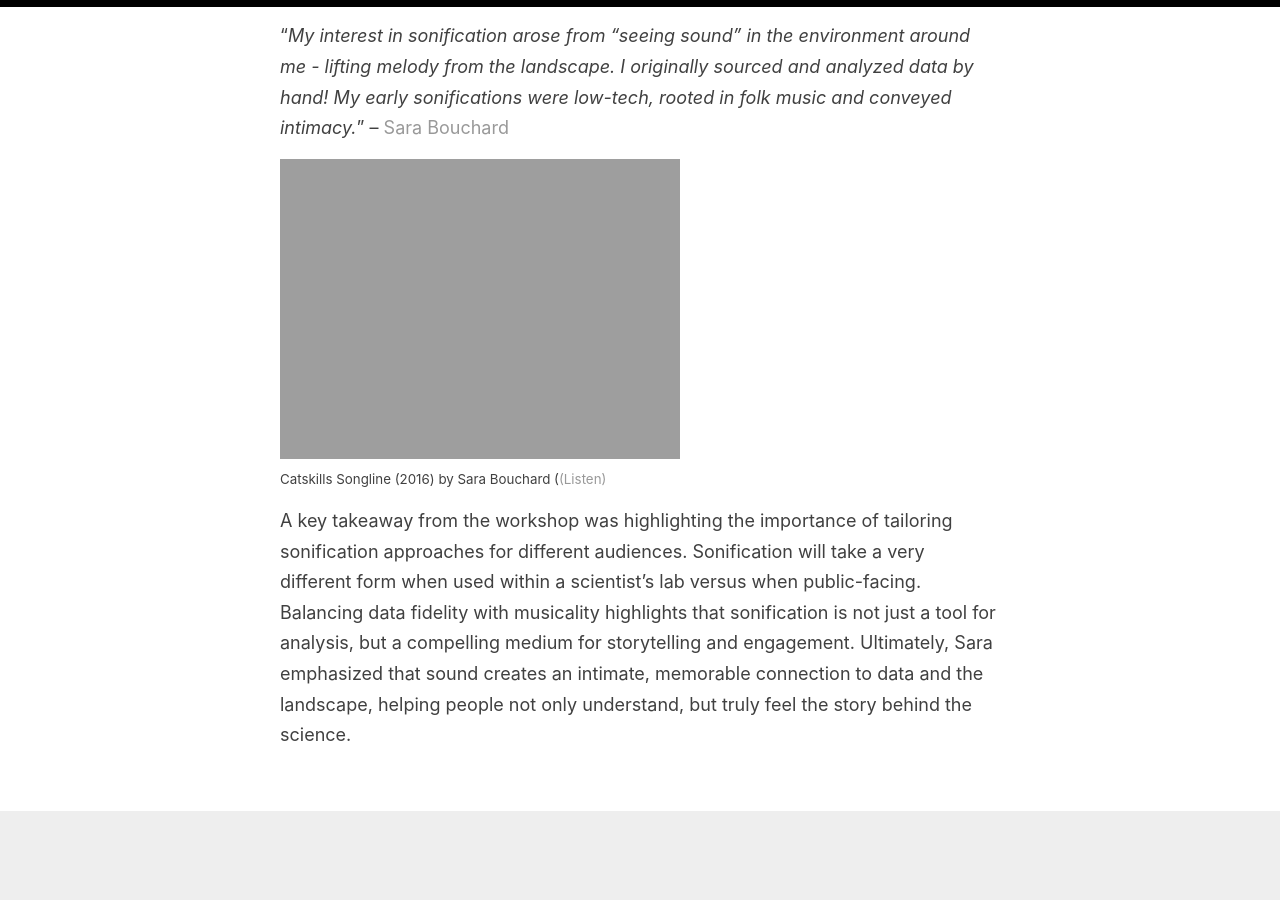
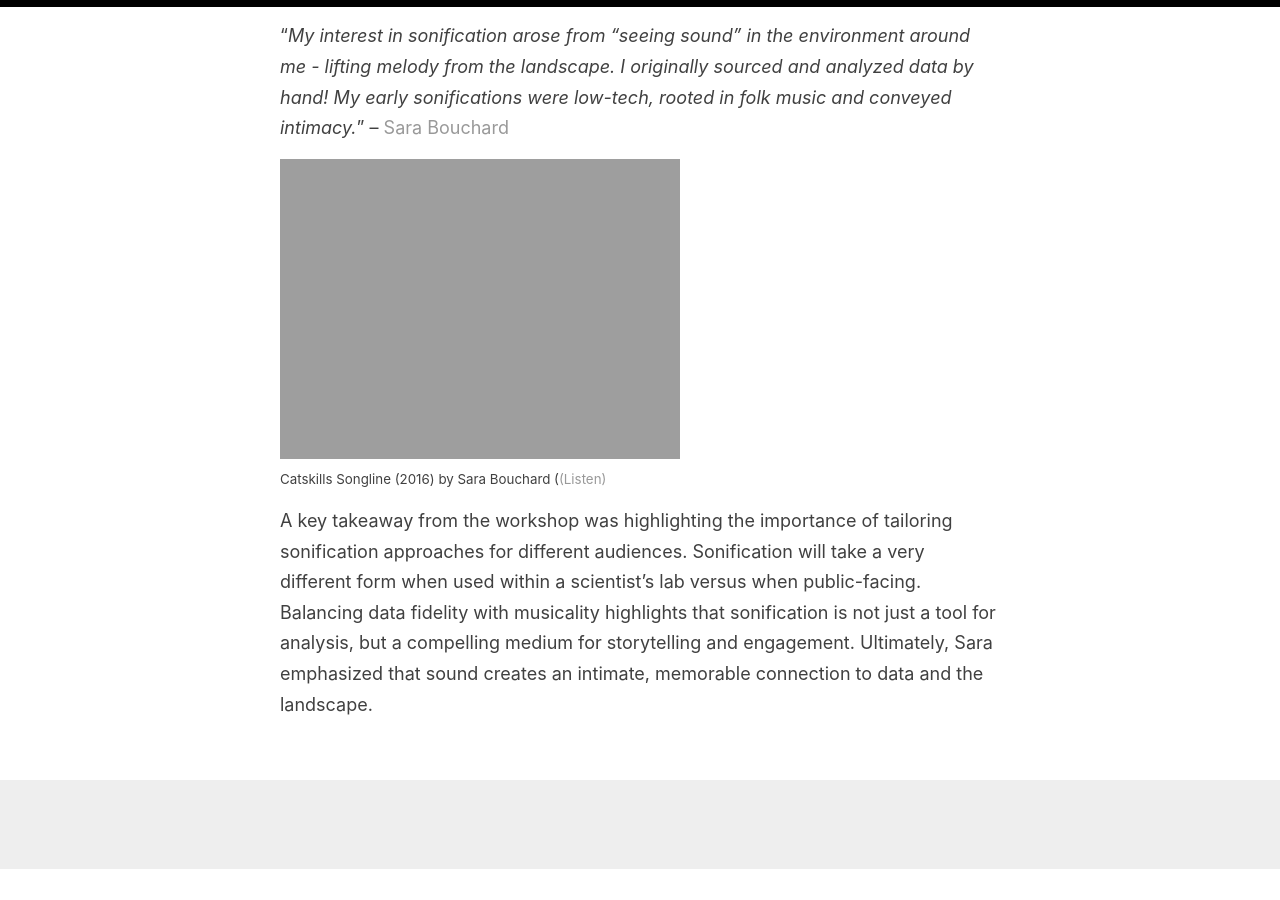
Before and after one commit to fluxnetart/fluxnetart.github.io, a Jekyll site: the page built from _posts/2024-09-02-Data-Sonification.md, in a window 1280 px wide and 900 px high, scrolled down 1649 px. Built offline with Jekyll 4.4.1, drawn with Linux system fonts in a browser that asks for light colours; after the commit the page ends 2518 px from its top, so only the background shows below that; some of the changed text lies outside the part shown.

Commit message:
Update 2024-09-02-Data-Sonification.md

```diff
--- a/_posts/2024-09-02-Data-Sonification.md
+++ b/_posts/2024-09-02-Data-Sonification.md
@@ -21,4 +21,4 @@ Discussions sparked lively conversations about the unique strengths of sound: ou
   <figcaption> Catskills Songline (2016) by Sara Bouchard (<a href = "https://www.sarabouchard.com/works/catskills-songline">(Listen)</a></figcaption>
 </figure>
 
-A key takeaway from the workshop was highlighting the importance of tailoring sonification approaches for different audiences. Sonification will take a very different form when used within a scientist's lab versus when public-facing. Balancing data fidelity with musicality highlights that sonification is not just a tool for analysis, but a compelling medium for storytelling and engagement. Ultimately, Sara emphasized that sound creates an intimate, memorable connection to data and the landscape, helping people not only understand, but truly feel the story behind the science.
+A key takeaway from the workshop was highlighting the importance of tailoring sonification approaches for different audiences. Sonification will take a very different form when used within a scientist's lab versus when public-facing. Balancing data fidelity with musicality highlights that sonification is not just a tool for analysis, but a compelling medium for storytelling and engagement. Ultimately, Sara emphasized that sound creates an intimate, memorable connection to data and the landscape.
```
Also changed, not shown: other parts of _posts/2024-09-02-Data-Sonification.md (+2 -2 lines).
